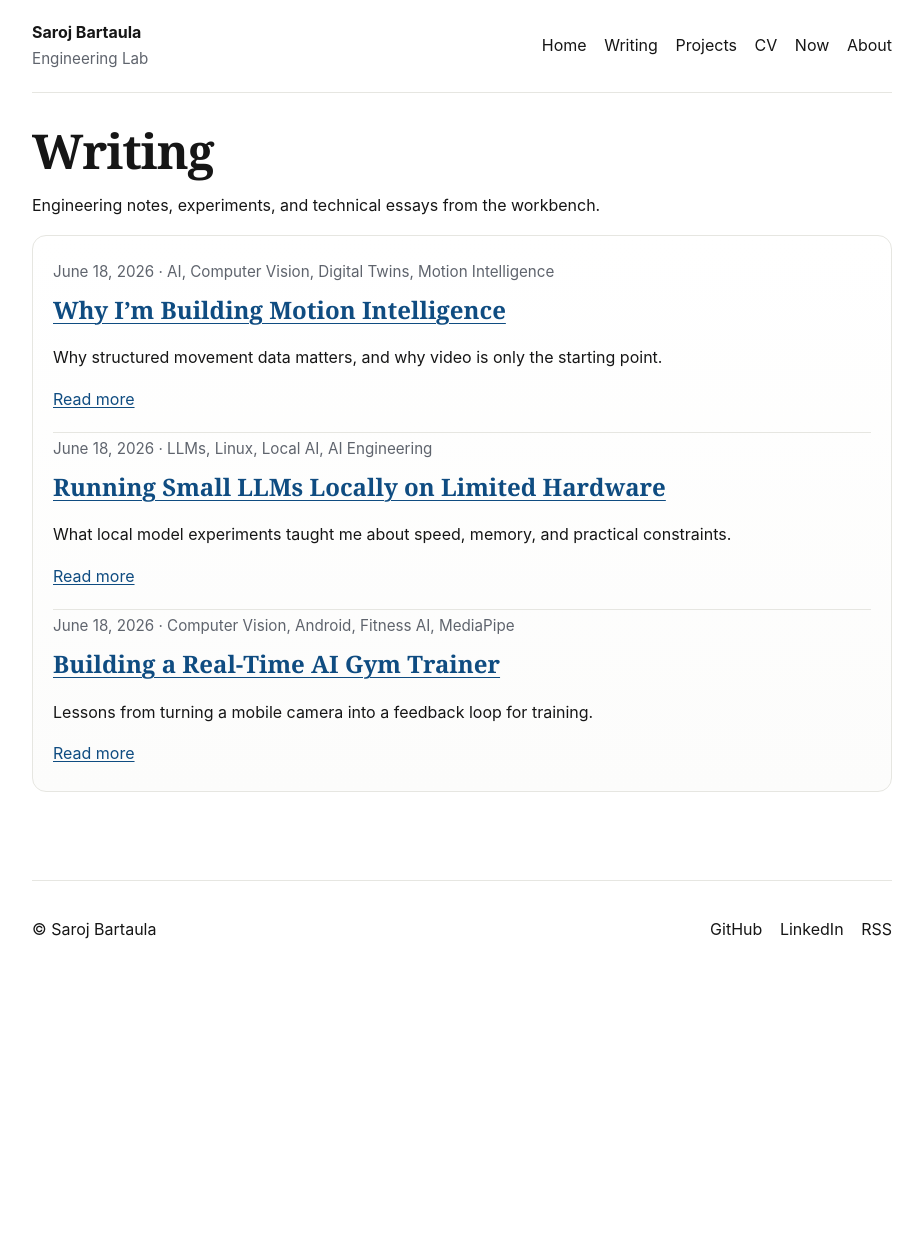
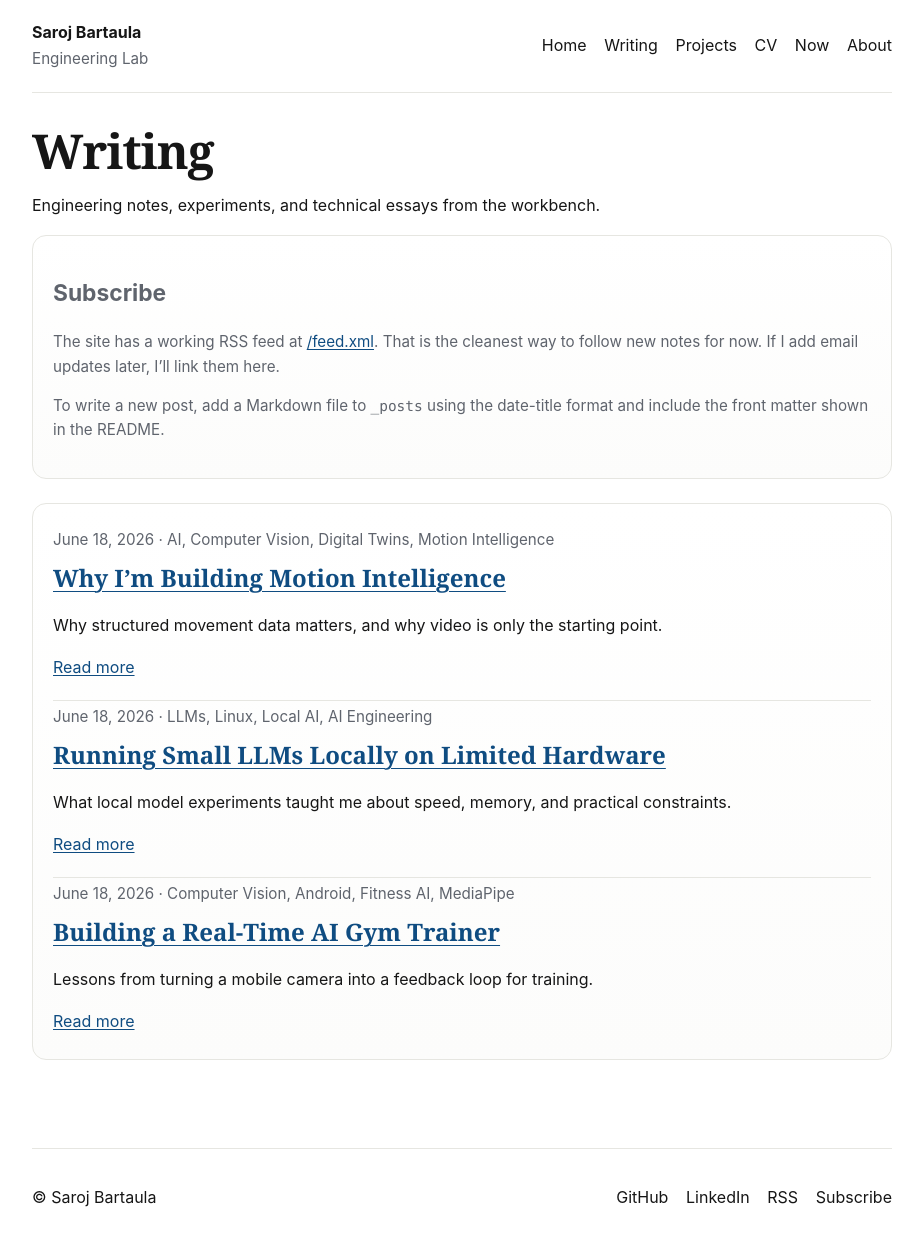
Before and after one commit to sbartaula/sbartaula.github.io, a Jekyll site: the page built from writing.md, in a window 1280 px wide. Shown: the whole page, without its empty margins (178-1101 px from the left). Built offline with Jekyll 4.4.1, drawn with Linux system fonts in a browser that asks for light colours; before the commit the page ends 990 px from its top, so only the background shows below that.

Commit message:
Improve blog support and subscription guidance

```diff
--- a/_includes/footer.html
+++ b/_includes/footer.html
@@ -4,5 +4,6 @@
     <a href="{{ site.social.github }}">GitHub</a>
     <a href="{{ site.social.linkedin }}">LinkedIn</a>
     <a href="{{ '/feed.xml' | relative_url }}">RSS</a>
+    <a href="{{ '/writing/' | relative_url }}">Subscribe</a>
   </div>
 </footer>
--- a/assets/css/style.css
+++ b/assets/css/style.css
@@ -193,6 +193,40 @@ a:hover {
   margin-top: 1.4rem;
 }
 
+.post-hero {
+  margin: 1rem 0 0;
+}
+
+.post-hero img {
+  width: 100%;
+  display: block;
+  border-radius: 12px;
+  border: 1px solid var(--line);
+  background: var(--soft);
+}
+
+.post-hero figcaption,
+.post-note,
+.writing-callout {
+  color: var(--muted);
+  font-size: 0.95rem;
+}
+
+.post-note {
+  margin-top: 1.5rem;
+  padding-top: 1rem;
+  border-top: 1px solid var(--line);
+}
+
+.writing-callout {
+  margin-bottom: 1.5rem;
+}
+
+.writing-callout code {
+  font-family: ui-monospace, SFMono-Regular, SF Mono, Menlo, Consolas, monospace;
+  font-size: 0.95em;
+}
+
 .project-grid {
   display: grid;
   grid-template-columns: 1fr;
--- a/writing.md
+++ b/writing.md
@@ -7,6 +7,17 @@ permalink: /writing/
 <section class="page-header">
   <h1>Writing</h1>
   <p>Engineering notes, experiments, and technical essays from the workbench.</p>
+</section>
+
+<section class="panel writing-callout">
+  <h2>Subscribe</h2>
+  <p>
+    The site has a working RSS feed at <a href="{{ '/feed.xml' | relative_url }}">/feed.xml</a>.
+    That is the cleanest way to follow new notes for now. If I add email updates later, I’ll link them here.
+  </p>
+  <p>
+    To write a new post, add a Markdown file to <code>_posts</code> using the date-title format and include the front matter shown in the README.
+  </p>
 </section>
 
 <section class="panel">
```
Also changed, not shown: _layouts/post.html (+15 -0 lines), about.md (+2 -3 lines), README.md.
